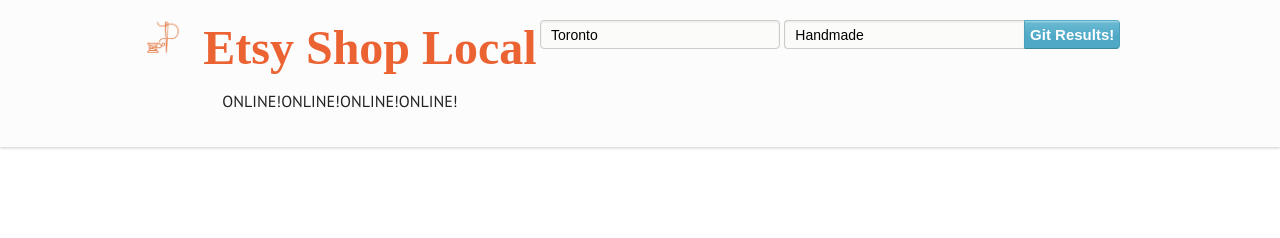
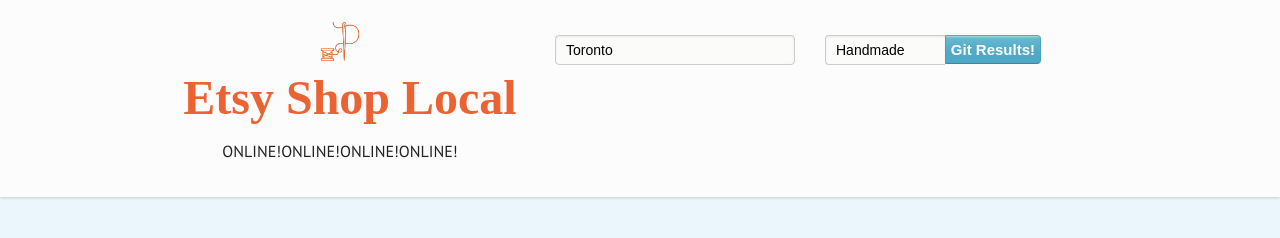
Before and after one commit to rbnhmll/Week6Project, a website: page index.html in a window 1280 px wide. Drawn offline with nearby package versions, Linux system fonts and the light colour scheme.

Commit message:
styling fixes

```diff
--- a/index.html
+++ b/index.html
@@ -20,8 +20,10 @@
 				</div> <!-- /.logo-container -->
 				<form action="" class="submit-form">
 					<input type="text" name="city" class="city" placeholder="City" value="Toronto">
-					<input type="text" name="keyword" class="keyword" placeholder="Search Keywords" value="Handmade"><!--
-					 --><input type="submit" name="submit" class="submit" value="Git Results!">
+					<div class="submit-container">
+						<input type="text" name="keyword" class="keyword" placeholder="Search Keywords" value="Handmade"><!--
+						 --><input type="submit" name="submit" class="submit" value="Git Results!">
+					</div> <!-- /.submit-container -->
 				</form>
 			</div> <!-- /.banner-container -->
 			</div> <!-- /.wrapper -->
--- a/styles/style.scss
+++ b/styles/style.scss
@@ -27,7 +27,11 @@
 }
 
 body {
-
+	// background-image: url("images/footer_lodyas.png");
+	// background-repeat: repeat;
+	// background-size: cover;
+	background: $lightblue;
+	// height: 100vh;
 }
 
 
@@ -87,6 +91,10 @@
 
 .submit-form {
 	width: 60%;
+	display: flex;
+	align-items: baseline;
+	padding-top: 15px;
+	justify-content: space-around;
 }
 
 .submit {
@@ -103,30 +111,40 @@
   margin: 0;
 }
 
-.city, .keyword {
-  width: 100%;
-  top: 50%;
+.city,
+.submit-container {
+	width: 50%;
+}
+
+.city,
+.keyword {
+  // width: 100%;
+  // top: 50%;
   border: 1px solid #CFCBC8;
   background: #f9f9f8;
-  margin-top: -17px;
+  // margin-top: -17px;
   font-family: Arial,Helvetica,sans-serif;
   padding: 6px 10px;
   margin-left: 0;
-  height: 29.2px;
+  // height: 29.2px;
   font-size: 14px;
   box-shadow: inset 0 1px 2px #E9E9E8,0 0 0 1000px #fbfbfa inset;
 }
+
 .input {
 	  padding: 4.8px;
 }
+
 .keyword {
   border-right: none;
   border-top-right-radius: 0;
   border-bottom-right-radius: 0;
+  // width: 100%;
+  // display: inline-block;
 }
 
 img.logo-image {
-	height: 40px;
+	height: 50px;
 }
 
 h1 {
@@ -149,6 +167,9 @@
 
 input.submit {
 	margin: 0;
+}
+
+.results {
 }
 
 .results-container {
```
Also changed, not shown: styles/style.css. Lines whose indentation alone changed are shown as unchanged.
